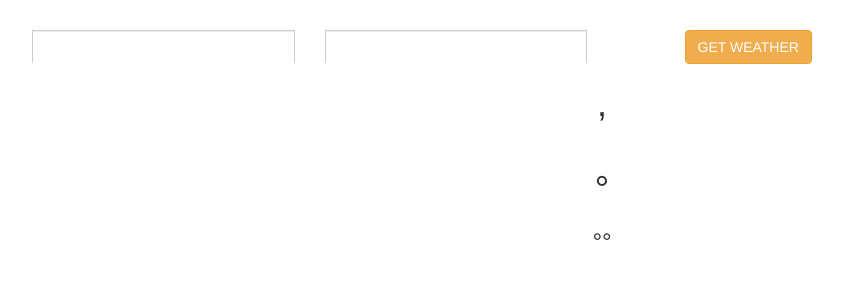
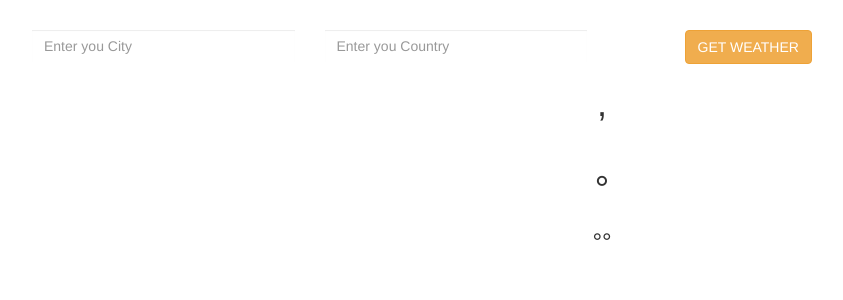
Before and after one commit to codershona/react-weather-app, a React (Create React App) app: page / in a window 1280 px wide. Shown: the top 300 px of the page, without its empty margins (38-881 px from the left). Built offline with nearby package versions, Linux system fonts and the light colour scheme; no server answers.

Commit message:
woring on form component : method 1

```diff
--- a/src/app_component/form.component.js
+++ b/src/app_component/form.component.js
@@ -10,12 +10,23 @@ const Form = props => {
 
           <div className="row">
            <div className="col-md-3 offset-md-2">
-             <input type="text" className="form-control" name="city" autoComplete="off"/>
+             <input type="text"
+             className="form-control"
+             name="city"
+             autoComplete="off"
+             placeholder="Enter you City"
+             />
 
           </div>
 
           <div className="col-md-3">
-       <input type="text" className="form-control" name="country" autoComplete="off"/>
+       <input
+       type="text"
+       className="form-control"
+       name="country" autoComplete="off"
+      placeholder="Enter you Country"
+
+       />
 
           </div>
 
--- a/src/app_component/form.style.css
+++ b/src/app_component/form.style.css
@@ -6,6 +6,7 @@ form input[name="city"],
 form input[name="country"] {
 	background-color: transparent;
 	color: white;
+	border: 0;
 	border-bottom: 2px solid white;
 	border-radius: 0;
 
```
